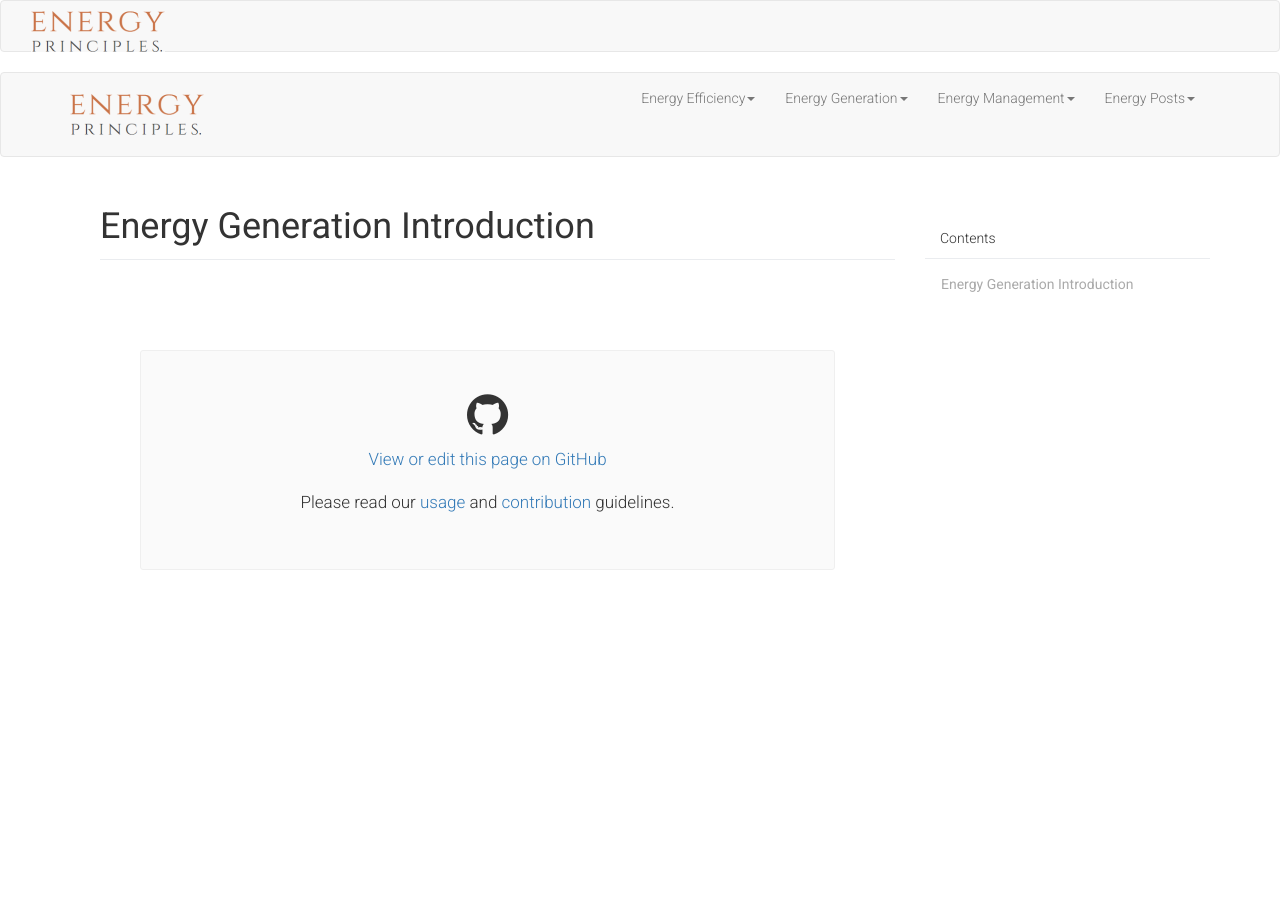
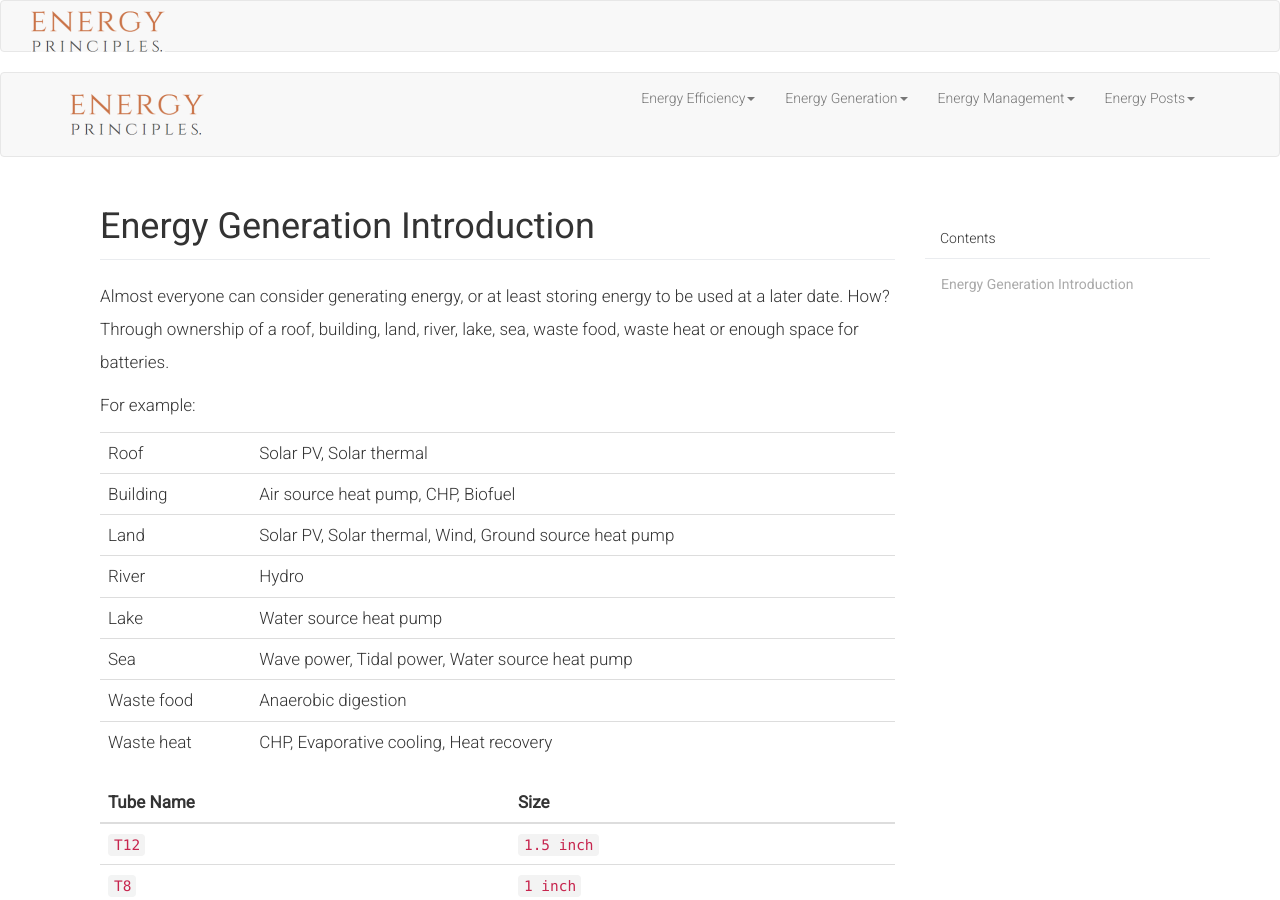
Before and after one commit to energyprinciples/energyprinciples.github.io, a Jekyll site: the page built from _generation/001-introduction.md, in a window 1280 px wide and 900 px high. Built offline with Jekyll 4.4.1, drawn with Linux system fonts in a browser that asks for light colours; nearby versions of some CDN libraries; some of the changed text lies outside the part shown.

Commit message:
Update 001-introduction.md

```diff
--- a/_generation/001-introduction.md
+++ b/_generation/001-introduction.md
@@ -5,3 +5,26 @@ permalink: /energy-generation/intro
 ---
 
 # {{page.title}}
+
+Almost everyone can consider generating energy, or at least storing energy to be used at a later date. How? Through ownership of a roof, building, land, river, lake, sea, waste food, waste heat or enough space for batteries.
+
+For example:
+
+Roof | Solar PV, Solar thermal
+Building | Air source heat pump, CHP, Biofuel
+Land | Solar PV, Solar thermal, Wind, Ground source heat pump
+River | Hydro
+Lake | Water source heat pump
+Sea | Wave power, Tidal power, Water source heat pump
+Waste food | Anaerobic digestion
+Waste heat | CHP, Evaporative cooling, Heat recovery
+{: .table }
+
+Tube Name | Size
+---- | ----
+`T12` | `1.5 inch`
+`T8` | `1 inch`
+`T5` | `0.5 inch`
+{: .table }
+
+This section looks at all technologies that are involved with energy generation of some kind, or storage.
```
